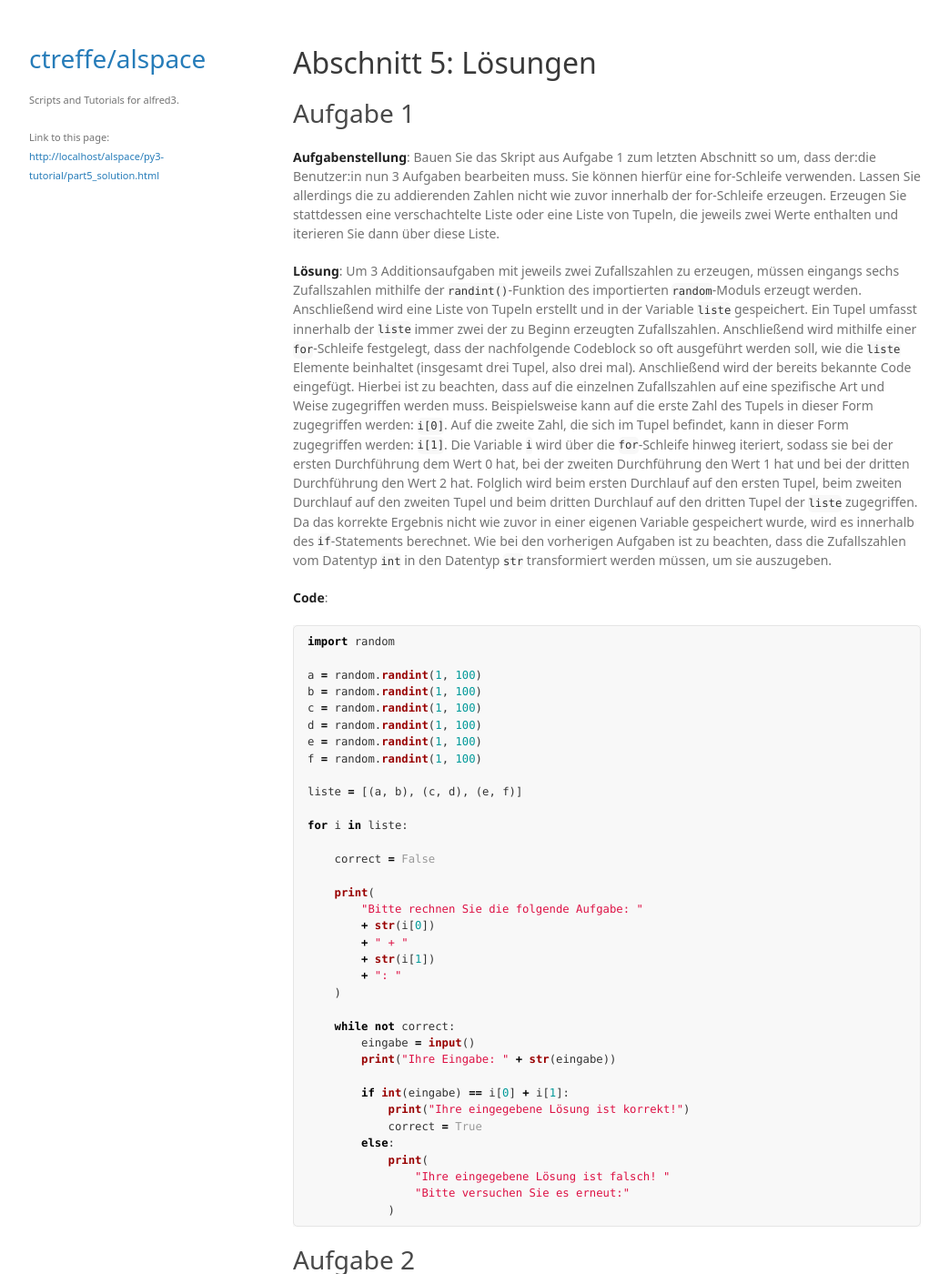
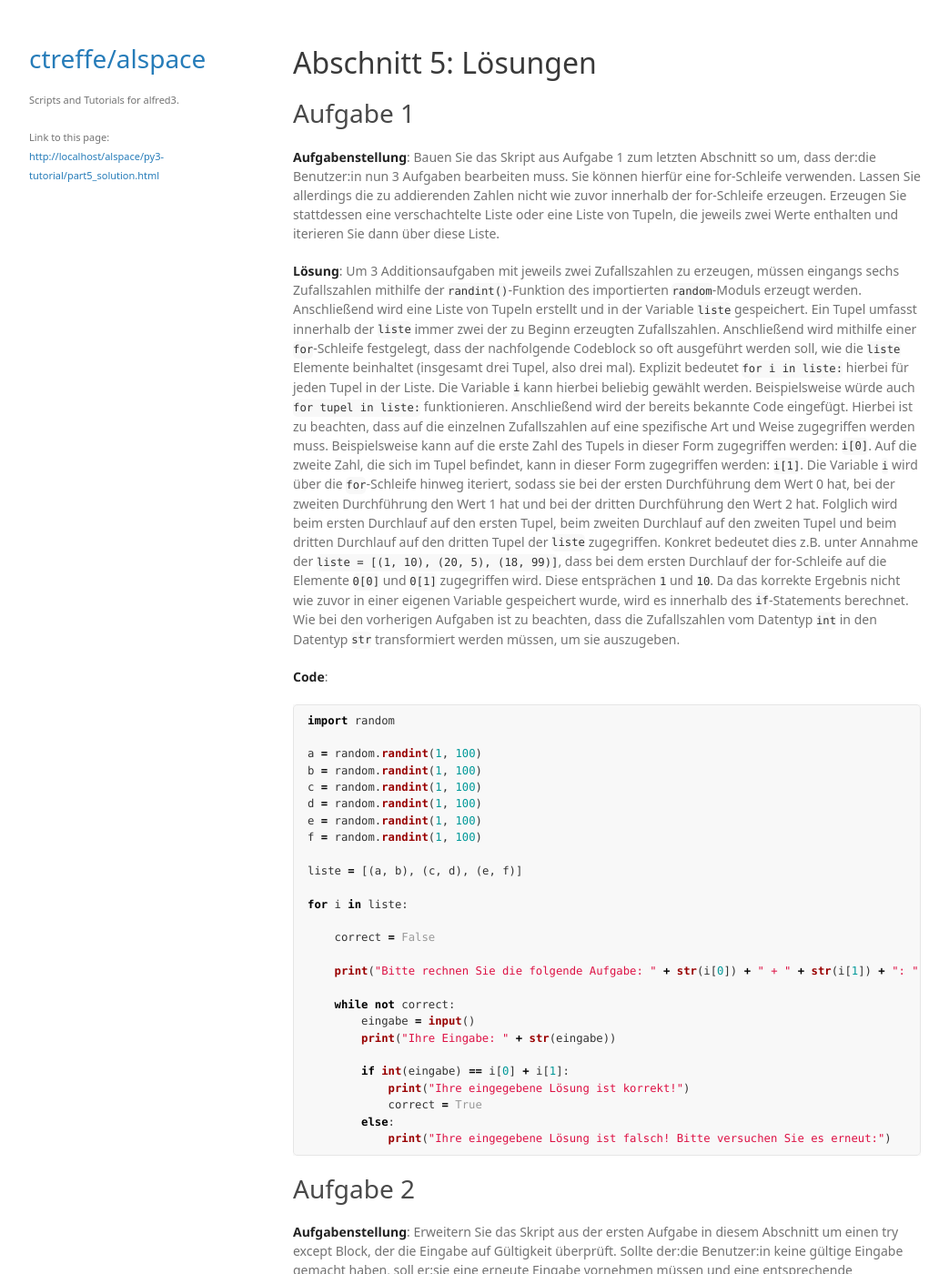
Before and after one commit to ctreffe/alspace, a Jekyll site: the page built from py3-tutorial/part5_solution.md, in a window 1280 px wide and 1400 px high. Shown: the whole window at 91% size, without its empty margins (118-1161 px from the left). Built offline with Jekyll 4.4.1, drawn with Linux system fonts in a browser that asks for light colours; some web fonts are replaced; our own code applies the rules of GitHub Pages for plain Markdown files; some of the changed text lies outside the part shown.

Commit message:
Minor changes
Spelling errors have been corrected and ambiguities removed.

````diff
--- a/py3-tutorial/part5_solution.md
+++ b/py3-tutorial/part5_solution.md
@@ -15,6 +15,8 @@ werden. Anschließend wird eine Liste von Tupeln erstellt und in der Variable `l
 Ein Tupel umfasst innerhalb der `liste` immer zwei der zu Beginn erzeugten Zufallszahlen.
 Anschließend wird mithilfe einer `for`-Schleife festgelegt, dass der nachfolgende Codeblock so oft
 ausgeführt werden soll, wie die `liste` Elemente beinhaltet (insgesamt drei Tupel, also drei mal).
+Explizit bedeutet `for i in liste:` hierbei für jeden Tupel in der Liste. Die Variable `i` kann
+hierbei beliebig gewählt werden. Beispielsweise würde auch `for tupel in liste:` funktionieren.
 Anschließend wird der bereits bekannte Code eingefügt. Hierbei ist zu beachten, dass auf die
 einzelnen Zufallszahlen auf eine spezifische Art und Weise zugegriffen werden muss. Beispielsweise
 kann auf die erste Zahl des Tupels in dieser Form zugegriffen werden: `i[0]`. Auf die zweite Zahl,
@@ -22,10 +24,13 @@ die sich im Tupel befindet, kann in dieser Form zugegriffen werden: `i[1]`. Die
 über die `for`-Schleife hinweg iteriert, sodass sie bei der ersten Durchführung dem Wert 0 hat, bei
 der zweiten Durchführung den Wert 1 hat und bei der dritten Durchführung den Wert 2 hat. Folglich
 wird beim ersten Durchlauf auf den ersten Tupel, beim zweiten Durchlauf auf den zweiten Tupel und
-beim dritten Durchlauf auf den dritten Tupel der `liste` zugegriffen. Da das korrekte Ergebnis
-nicht wie zuvor in einer eigenen Variable gespeichert wurde, wird es innerhalb des `if`-Statements
-berechnet. Wie bei den vorherigen Aufgaben ist zu beachten, dass die Zufallszahlen vom Datentyp
-`int` in den Datentyp `str` transformiert werden müssen, um sie auszugeben.
+beim dritten Durchlauf auf den dritten Tupel der `liste` zugegriffen. Konkret bedeutet dies z.B.
+unter Annahme der `liste = [(1, 10), (20, 5), (18, 99)]`, dass bei dem ersten Durchlauf der
+for-Schleife auf die Elemente `0[0]` und `0[1]` zugegriffen wird. Diese entsprächen `1` und `10`.
+Da das korrekte Ergebnis nicht wie zuvor in einer eigenen Variable gespeichert wurde, wird es
+innerhalb des `if`-Statements berechnet. Wie bei den vorherigen Aufgaben ist zu beachten, dass die
+Zufallszahlen vom Datentyp `int` in den Datentyp `str` transformiert werden müssen, um sie
+auszugeben.
 
 **Code**:
 ```python
@@ -44,13 +49,7 @@ for i in liste:
 
     correct = False
 
-    print(
-        "Bitte rechnen Sie die folgende Aufgabe: "
-        + str(i[0])
-        + " + "
-        + str(i[1])
-        + ": "
-    )
+    print("Bitte rechnen Sie die folgende Aufgabe: " + str(i[0]) + " + " + str(i[1]) + ": ")
 
     while not correct:
         eingabe = input()
@@ -60,10 +59,7 @@ for i in liste:
             print("Ihre eingegebene Lösung ist korrekt!")
             correct = True
         else:
-            print(
-                "Ihre eingegebene Lösung ist falsch! "
-                "Bitte versuchen Sie es erneut:"
-            )
+            print("Ihre eingegebene Lösung ist falsch! Bitte versuchen Sie es erneut:")
 ```
 
 ### Aufgabe 2
@@ -100,13 +96,7 @@ for i in liste:
 
     correct = False
 
-    print(
-        "Bitte rechnen Sie die folgende Aufgabe: "
-        + str(i[0])
-        + " + "
-        + str(i[1])
-        + ": "
-    )
+    print("Bitte rechnen Sie die folgende Aufgabe: " + str(i[0]) + " + " + str(i[1]) + ": ")
 
     while not correct:
 
@@ -125,10 +115,7 @@ for i in liste:
             print("Ihre eingegebene Lösung ist korrekt!")
             correct = True
         else:
-            print(
-                "Ihre eingegebene Lösung ist falsch!  "
-                "Bitte versuchen Sie es erneut:"
-            )
+            print("Ihre eingegebene Lösung ist falsch! Bitte versuchen Sie es erneut:")
 ```
 
 [Zurück zu Abschnitt 5](part5.md)
````
Also changed, not shown: py3-tutorial/part2_hints.md (+2 -2 lines), py3-tutorial/part2_solution.md (+2 -2 lines), py3-tutorial/part4.md (+16 -13 lines), py3-tutorial/part4_solution.md (+6 -14 lines), py3-tutorial/part5.md (+1 -1 lines).
